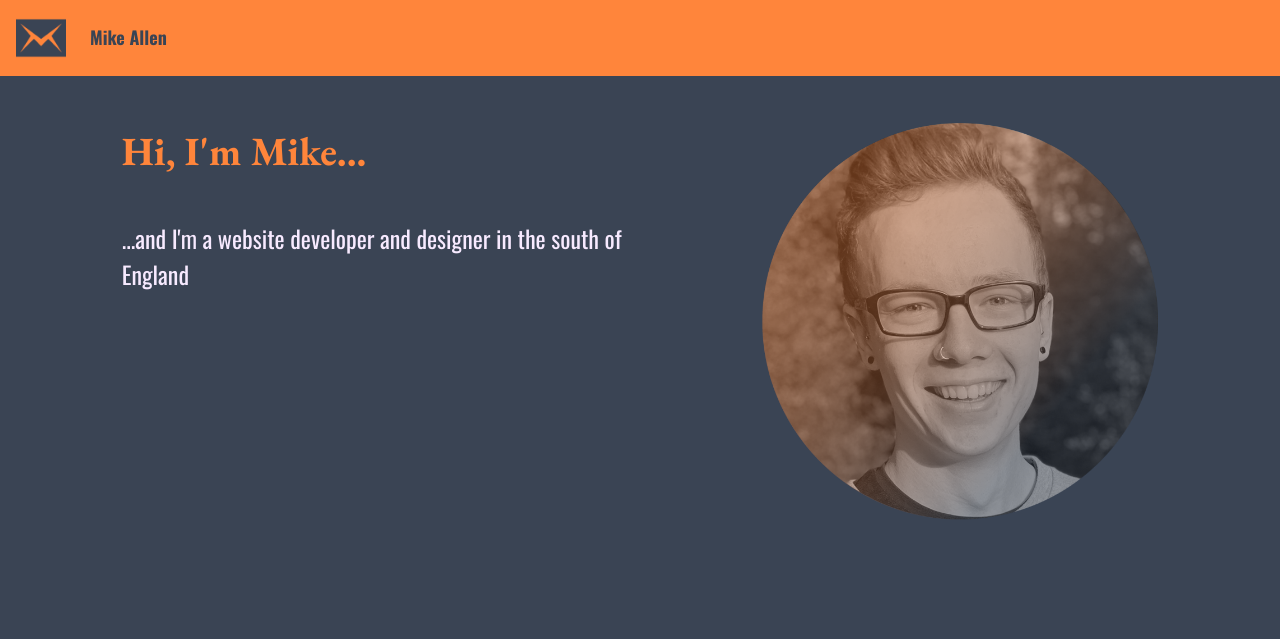
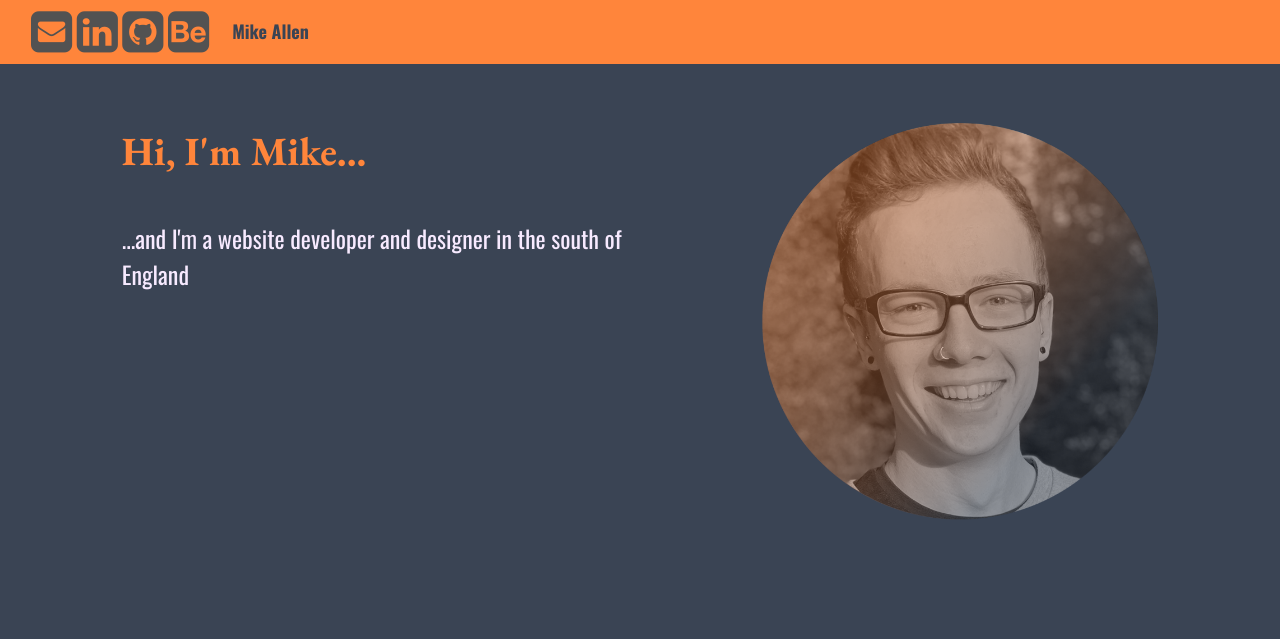
Before and after one commit to michael-allen99/portfoliowebsite, a PHP site: page / in a window 1280 px wide. Shown: the top 639 px of the page. Run offline with PHP 8.4, Linux system fonts and the light colour scheme; some libraries are stand-ins or nearby versions.

Commit message:
social media links added

```diff
--- a/css/main.css
+++ b/css/main.css
@@ -70,6 +70,7 @@ h5 {
 }
 #contact {
     margin-bottom: 10px;
+    margin-top: -30px;
 }
 .introduction {
     background-color: #3A4454;
@@ -88,7 +89,14 @@ h5 {
     margin-bottom: 150px;
     margin-top: 50px;
 }
-
+.fa {
+    color: #525252;
+    transition: 0.3s ease;
+}
+.fa:hover {
+    color: #252525;
+    transition: 0.3s ease;
+}
 .tabimage {
     width: auto;
 }
@@ -138,7 +146,6 @@ form {
         line-height: 80vh;
     }
 
-
     .contactform {
         display: grid;
         grid-template-columns: 60% 40%;
--- a/index.php
+++ b/index.php
@@ -10,18 +10,29 @@
     <link href="https://fonts.googleapis.com/css?family=EB+Garamond:700|Oswald:300,400,700&display=swap" rel="stylesheet">
     <link rel="stylesheet" href="https://unpkg.com/aos@next/dist/aos.css" />
     <link href="assets/icons/favicon.png" rel="icon" type="image/x-icon" />
+    <link href="//maxcdn.bootstrapcdn.com/font-awesome/4.1.0/css/font-awesome.min.css" rel="stylesheet">
     <title>Mike Allen Web Development</title>
 </head>
 <body>
 
 <section class="header">
     <nav class="navbar fixed-top navbar-expand-lg navbar-light bg-light">
-        <a class="navbar-brand" href="#contact" id="scroll"><img style="width: 50px;" src="assets/icons/email.png" alt="Envelope icon for contact form"></a>
+        <li style="list-style-type: none;"class="nav-item">
+            <div class="container">
+                <div class="text-center center-block" >
+                    <a href="#contact" id="scroll"><i class="fa fa-envelope-square fa-3x social"></i></a>
+                    <a href="https://www.linkedin.com/in/mike-allen-a4801a140/"><i class="fa fa-linkedin-square fa-3x social"></i></a>
+                    <a href="https://github.com/michael-allen99"><i class="fa fa-github-square fa-3x social"></i></a>
+                    <a href="https://www.behance.net/michaelallen99"><i class="fa fa-behance-square fa-3x social"></i></a>
+                </div>
+            </div>
+        </li>
         <ul class="navbar-nav">
             <li class="nav-item active">
                 <a class="nav-link" href="#top" id="scroll2" style="color: #3A4454; font-weight: bold;">Mike Allen</a>
             </li>
         </ul>
+
     </nav>
     <div class="introduction" id="top">
         <div data-aos="fade-right"
@@ -38,6 +49,7 @@
             <img src="assets/images/face.png" alt="Headshot of Mike Allen in black and white" class="avatar col-lg-8 col-md-8 col-sm-8 col-6 offset-sm-2 offset-3 offset-lg-2 offset-md-2">
         </div>
     </div>
+
     <?php
     if(isset($_GET['mailsent'])) {
         echo "<p style='margin-top: 20px; margin-bottom: -30px; text-align: center; color: #ff853b'>Thank you for your email. I'll be in touch shortly</p>";
@@ -269,6 +281,15 @@
     </div>
 </section>
 
+<div class="container">
+    <div class="text-center center-block">
+        <a href="https://www.linkedin.com/in/mike-allen-a4801a140/"><i class="fa fa-linkedin-square fa-3x social"></i></a>
+        <a href="https://github.com/michael-allen99"><i class="fa fa-github-square fa-3x social"></i></a>
+        <a href="https://www.behance.net/michaelallen99"><i class="fa fa-behance-square fa-3x social"></i></a>
+        <a href="mailto:hello@ohitsmike.com"><i class="fa fa-envelope-square fa-3x social"></i></a>
+    </div>
+    <hr />
+</div>
 <!--Bootstrap Dependencies-->
 <script src="https://code.jquery.com/jquery-3.3.1.slim.min.js" integrity="sha384-q8i/X+965DzO0rT7abK41JStQIAqVgRVzpbzo5smXKp4YfRvH+8abtTE1Pi6jizo" crossorigin="anonymous"></script>
 <script src="https://cdnjs.cloudflare.com/ajax/libs/popper.js/1.14.7/umd/popper.min.js" integrity="sha384-UO2eT0CpHqdSJQ6hJty5KVphtPhzWj9WO1clHTMGa3JDZwrnQq4sF86dIHNDz0W1" crossorigin="anonymous"></script>
```
